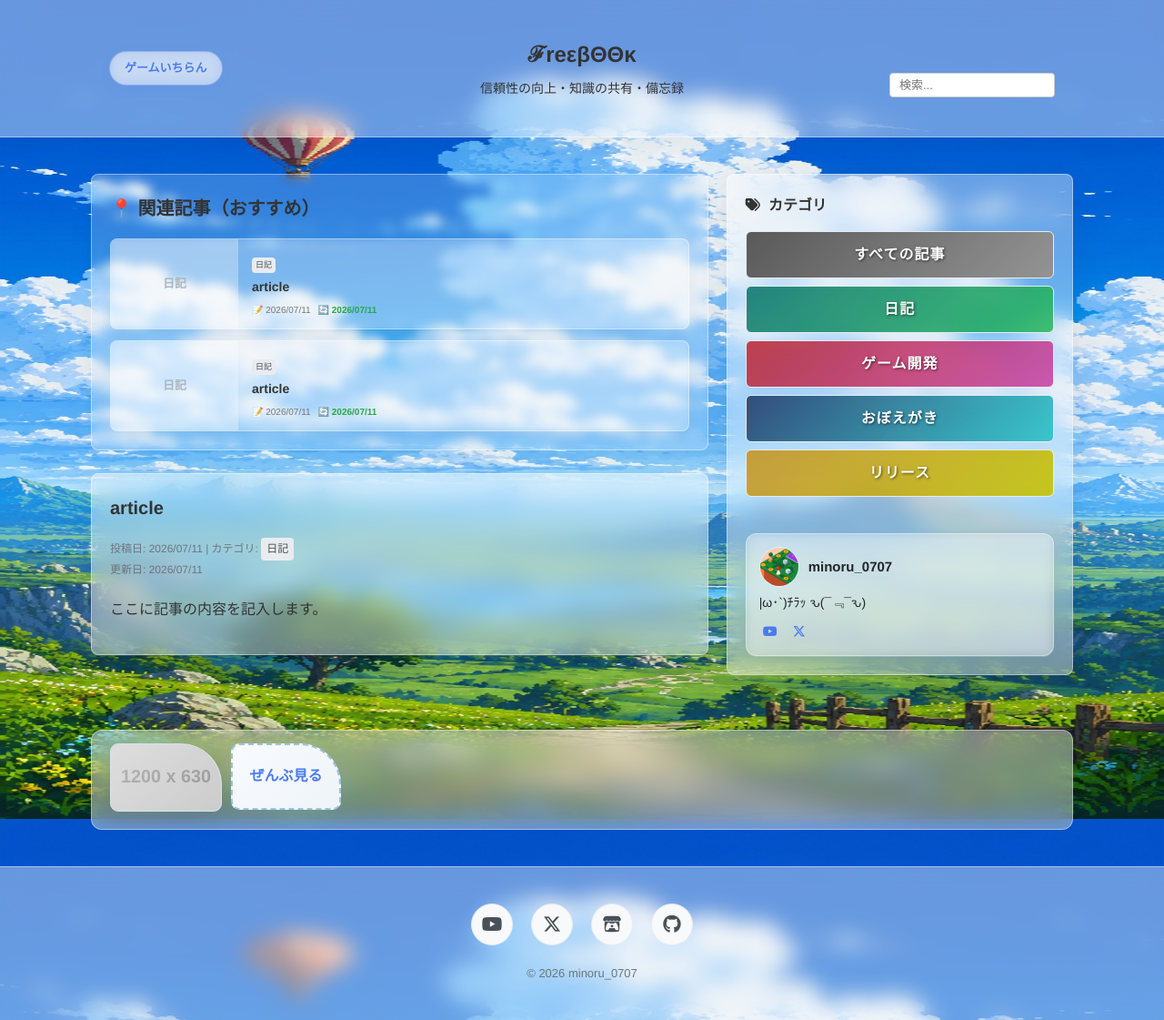
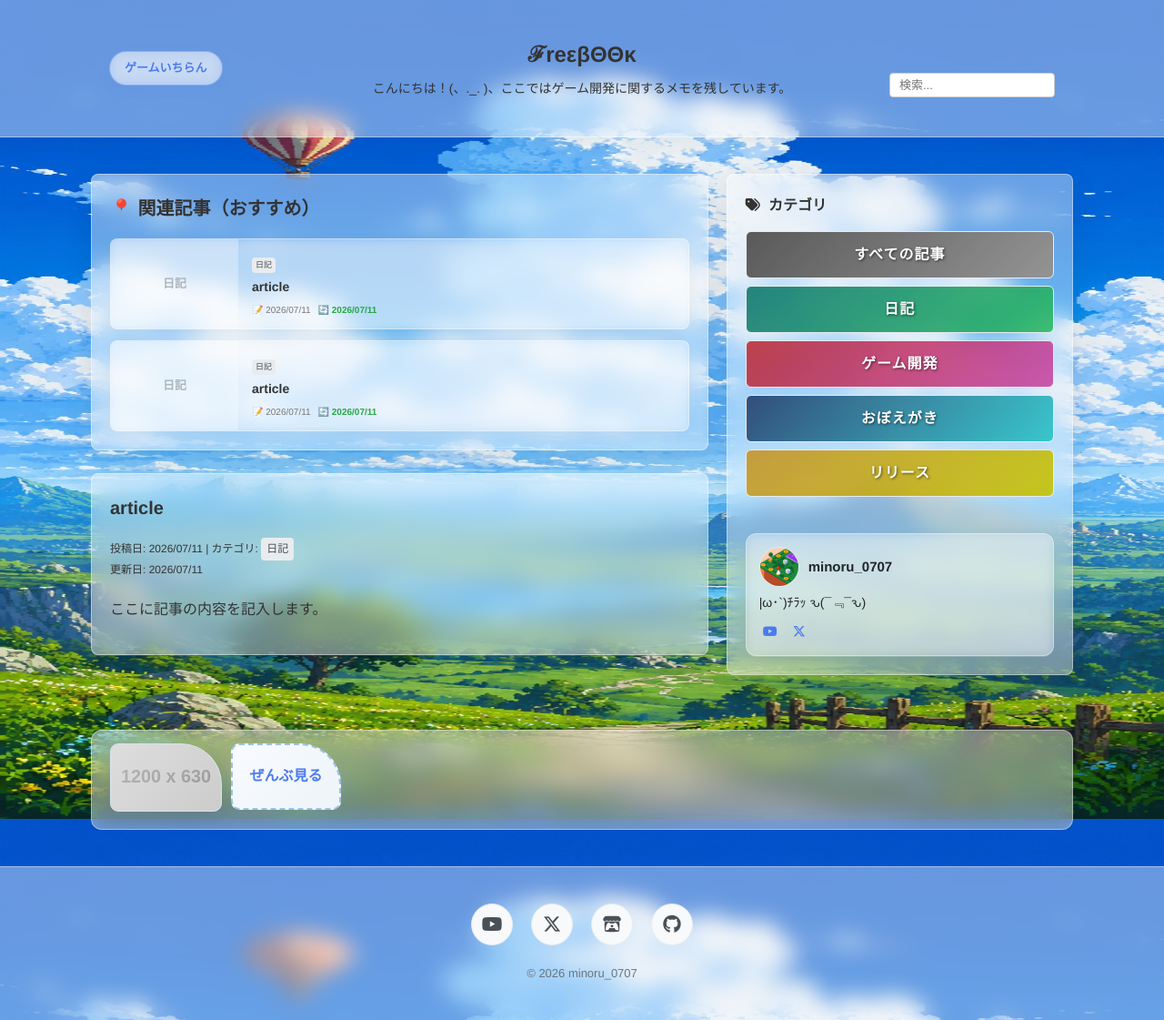
Before and after one commit to minoru-0707/minoru-0707.github.io, a Jekyll site: the page built from _posts/2026-07-11-article-1.html, in a window 1280 px wide. Shown: the whole page at 91% size. Built offline with Jekyll 4.4.1, drawn with Linux system fonts in a browser that asks for light colours; nearby versions of some CDN libraries.

Commit message:
FreeBook-Released.1.1.1

```diff
--- a/_layouts/default.html
+++ b/_layouts/default.html
@@ -29,7 +29,7 @@
             </a>
 
             <h1><a href="/">ℱreεβΘΘκ</a></h1>
-            <p>信頼性の向上・知識の共有・備忘録</p>
+            <p>こんにちは！(、._. )、ここではゲーム開発に関するメモを残しています。</p>
 
             <form action="/search.html" method="get">
                 <input type="text" name="q" placeholder="検索...">
--- a/assets/css/new_base.css
+++ b/assets/css/new_base.css
@@ -107,7 +107,7 @@ header form input {
 footer {
     text-align: center;
     padding: 30px;
-    color: #6c757d;
+    color: #333333;
     font-size: 12px;
     margin-top: 40px;
 }
@@ -185,7 +185,7 @@ aside ul {
 }
 .meta {
     font-size: 12px;
-    color: #6c757d;
+    color: #333333;
     margin-bottom: 20px;
 }
 .post-img {
@@ -200,8 +200,7 @@ aside ul {
 4. グリッド配置とカード共通デザイン
 ----------------------------------------- */
 .card-item,
-.card-item-horizontal,
-.related-box { /* 👈 関連記事ボックスもここに追加しました */
+.card-item-horizontal { /* 👈 関連記事ボックスもここに追加しました */
     background: var(--glass-card-bg) !important;
     backdrop-filter: var(--glass-card-blur) !important;
     -webkit-backdrop-filter: var(--glass-card-blur) !important;
@@ -210,7 +209,8 @@ aside ul {
 }
 
 
-.game-detailed-card {
+.game-detailed-card,
+.related-box {
     background: var(--glass-bg) !important;
     backdrop-filter: var(--glass-blur) !important;
     -webkit-backdrop-filter: var(--glass-blur) !important;
```
